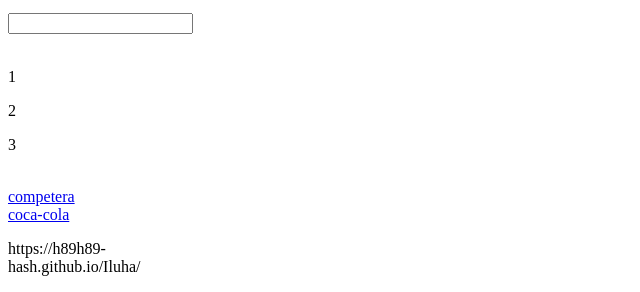
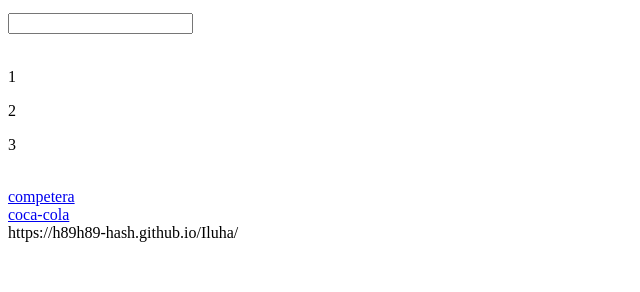
Before and after one commit to H89H89-hash/Iluha, a plain HTML site: page index.html in a window 1280 px wide. Shown: the part 882-1174 px from the top of the page, without its empty margins (0-640 px from the left). After the commit the page ends 1132 px from the top, so only its background shows below. Drawn offline with Linux system fonts and the light colour scheme.

Commit message:
popravka

```diff
--- a/index.html
+++ b/index.html
@@ -58,7 +58,7 @@
     <script type="module" src="./js/index.js"></script>
     <script type="module" src="./js/config.js"></script>
     <div id="partner">
-      <p>https://h89h89-hash.github.io/Iluha/</p>
+      <a>https://h89h89-hash.github.io/Iluha/</a>
     </div>
   </body>
 </html>
```
